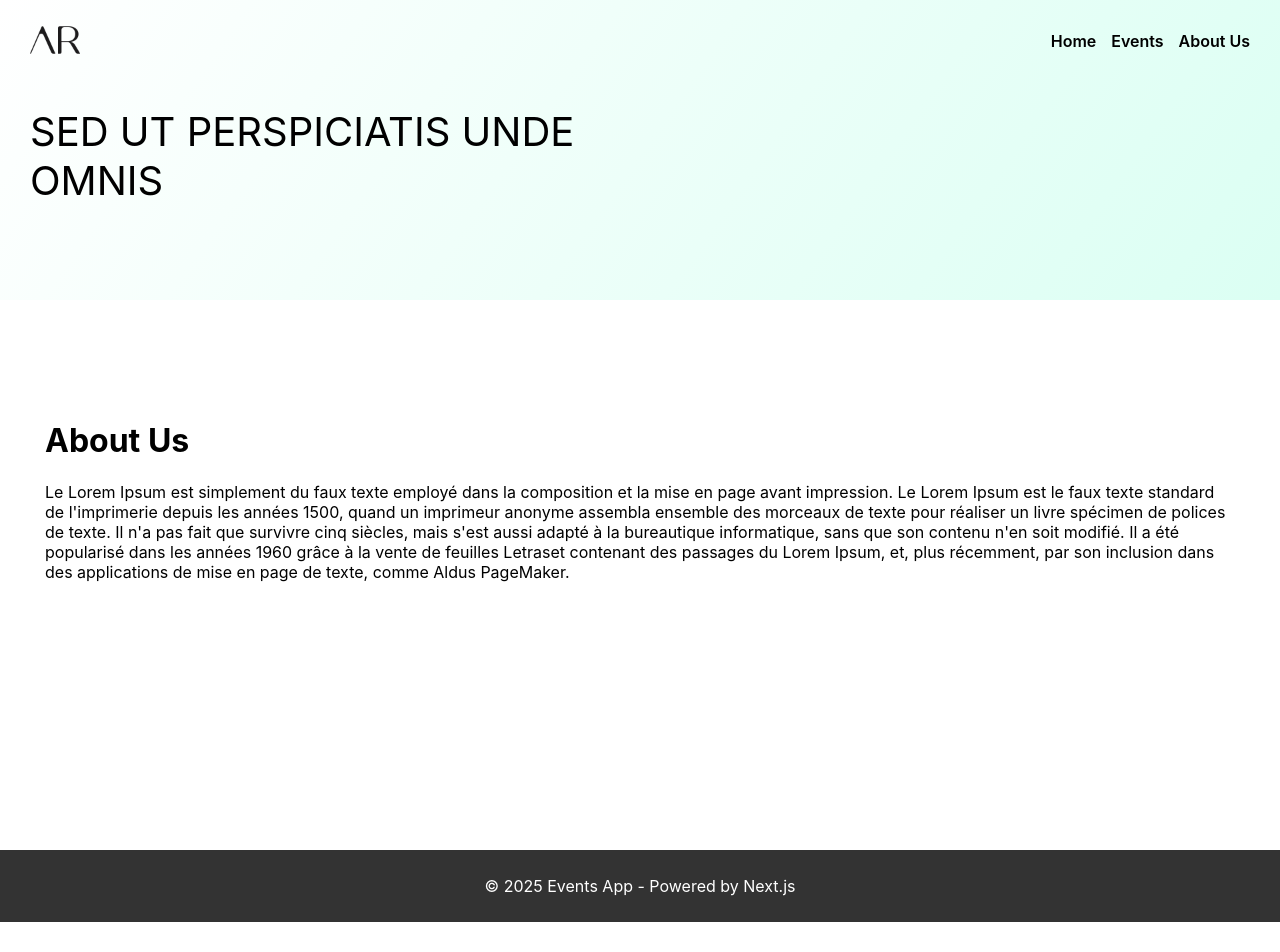
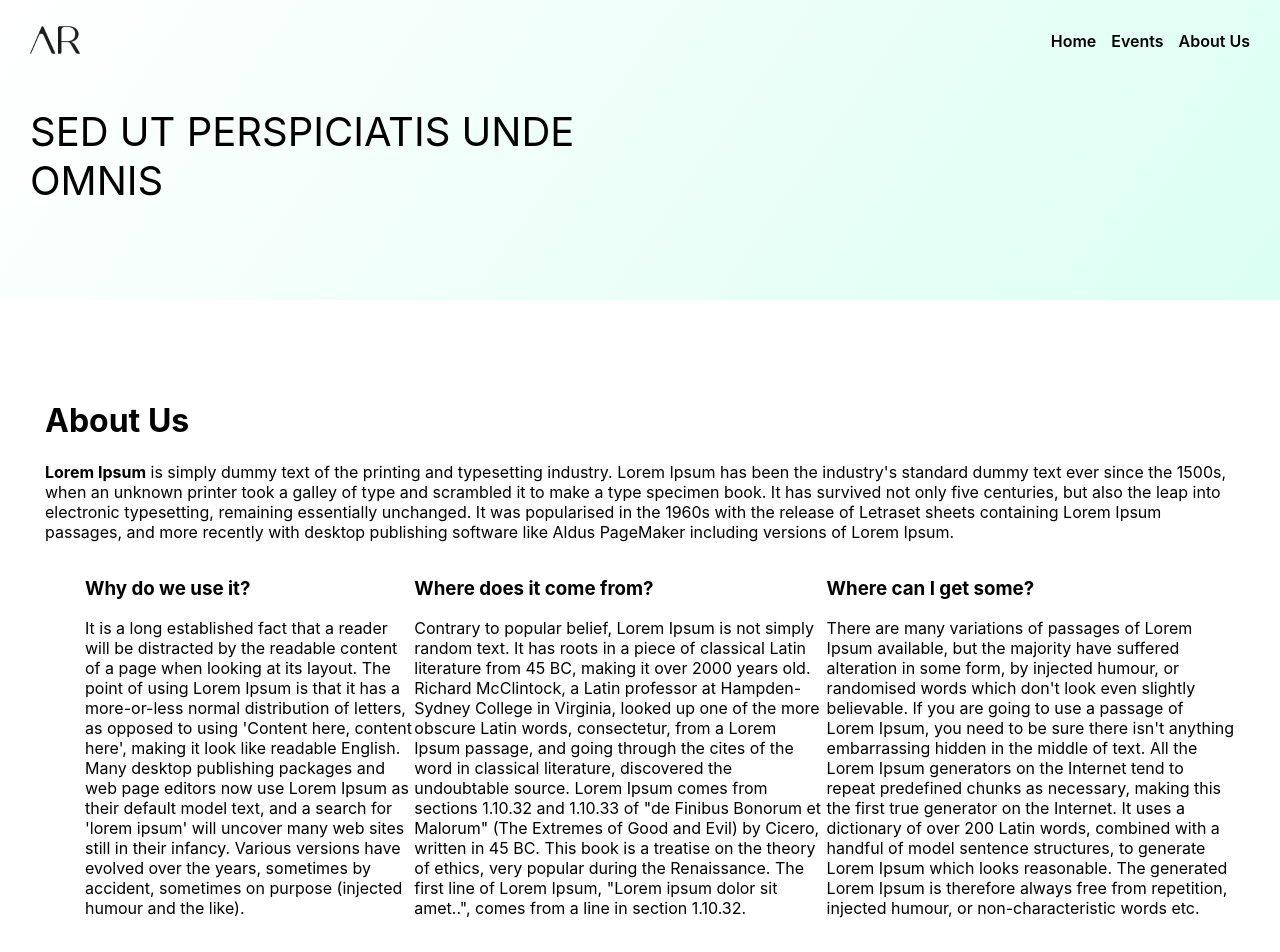
Before and after one commit to JohnRTitor/events-app-fcc, a Next.js app: page /about-us in a window 1280 px wide. Shown: the top 952 px of the page. Before the commit the page ends 922 px from the top, so only its background shows below. Built offline with nearby package versions, Linux system fonts and the light colour scheme.

Commit message:
add styles for about us page
Signed-off-by: John Titor <50095635+JohnRTitor@users.noreply.github.com>

```diff
--- a/src/pages/about-us.tsx
+++ b/src/pages/about-us.tsx
@@ -8,17 +8,67 @@
       </Head>
       <h1> About Us </h1>
       <p>
-        Le Lorem Ipsum est simplement du faux texte employé dans la composition
-        et la mise en page avant impression. Le Lorem Ipsum est le faux texte
-        standard de l&apos;imprimerie depuis les années 1500, quand un imprimeur
-        anonyme assembla ensemble des morceaux de texte pour réaliser un livre
-        spécimen de polices de texte. Il n&apos;a pas fait que survivre cinq
-        siècles, mais s&apos;est aussi adapté à la bureautique informatique,
-        sans que son contenu n&apos;en soit modifié. Il a été popularisé dans
-        les années 1960 grâce à la vente de feuilles Letraset contenant des
-        passages du Lorem Ipsum, et, plus récemment, par son inclusion dans des
-        applications de mise en page de texte, comme Aldus PageMaker.
+        <b>Lorem Ipsum</b> is simply dummy text of the printing and typesetting
+        industry. Lorem Ipsum has been the industry&apos;s standard dummy text
+        ever since the 1500s, when an unknown printer took a galley of type and
+        scrambled it to make a type specimen book. It has survived not only five
+        centuries, but also the leap into electronic typesetting, remaining
+        essentially unchanged. It was popularised in the 1960s with the release
+        of Letraset sheets containing Lorem Ipsum passages, and more recently
+        with desktop publishing software like Aldus PageMaker including versions
+        of Lorem Ipsum.
       </p>
+      <ul className="about_us_list">
+        <li>
+          <h3>Why do we use it?</h3>
+          <p>
+            It is a long established fact that a reader will be distracted by
+            the readable content of a page when looking at its layout. The point
+            of using Lorem Ipsum is that it has a more-or-less normal
+            distribution of letters, as opposed to using &apos;Content here,
+            content here&apos;, making it look like readable English. Many
+            desktop publishing packages and web page editors now use Lorem Ipsum
+            as their default model text, and a search for &apos;lorem
+            ipsum&apos; will uncover many web sites still in their infancy.
+            Various versions have evolved over the years, sometimes by accident,
+            sometimes on purpose (injected humour and the like).
+          </p>
+        </li>
+        <li>
+          <h3>Where does it come from?</h3>
+          <p>
+            Contrary to popular belief, Lorem Ipsum is not simply random text.
+            It has roots in a piece of classical Latin literature from 45 BC,
+            making it over 2000 years old. Richard McClintock, a Latin professor
+            at Hampden-Sydney College in Virginia, looked up one of the more
+            obscure Latin words, consectetur, from a Lorem Ipsum passage, and
+            going through the cites of the word in classical literature,
+            discovered the undoubtable source. Lorem Ipsum comes from sections
+            1.10.32 and 1.10.33 of &quot;de Finibus Bonorum et Malorum&quot;
+            (The Extremes of Good and Evil) by Cicero, written in 45 BC. This
+            book is a treatise on the theory of ethics, very popular during the
+            Renaissance. The first line of Lorem Ipsum, &quot;Lorem ipsum dolor
+            sit amet..&quot;, comes from a line in section 1.10.32.
+          </p>
+        </li>
+        <li>
+          <h3>Where can I get some?</h3>
+          <p>
+            There are many variations of passages of Lorem Ipsum available, but
+            the majority have suffered alteration in some form, by injected
+            humour, or randomised words which don&apos;t look even slightly
+            believable. If you are going to use a passage of Lorem Ipsum, you
+            need to be sure there isn&apos;t anything embarrassing hidden in the
+            middle of text. All the Lorem Ipsum generators on the Internet tend
+            to repeat predefined chunks as necessary, making this the first true
+            generator on the Internet. It uses a dictionary of over 200 Latin
+            words, combined with a handful of model sentence structures, to
+            generate Lorem Ipsum which looks reasonable. The generated Lorem
+            Ipsum is therefore always free from repetition, injected humour, or
+            non-characteristic words etc.
+          </p>
+        </li>
+      </ul>
     </div>
   );
 }
--- a/src/styles/general.scss
+++ b/src/styles/general.scss
@@ -50,7 +50,7 @@
     width: 100%;
     max-width: 1250px;
     margin: auto;
-    padding: 100px 30px;
+    padding: 80px 30px;
     min-height: 550px;
 }
 
@@ -76,3 +76,8 @@
         }
     }
 }
+
+.about_us_list {
+    display: flex;
+    flex-direction: row;
+}
```
